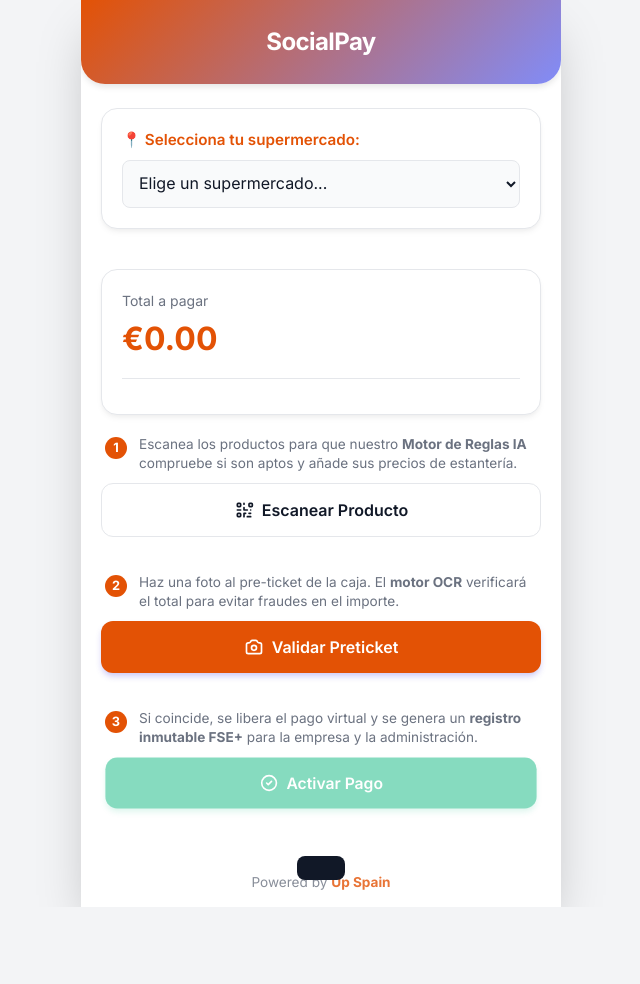
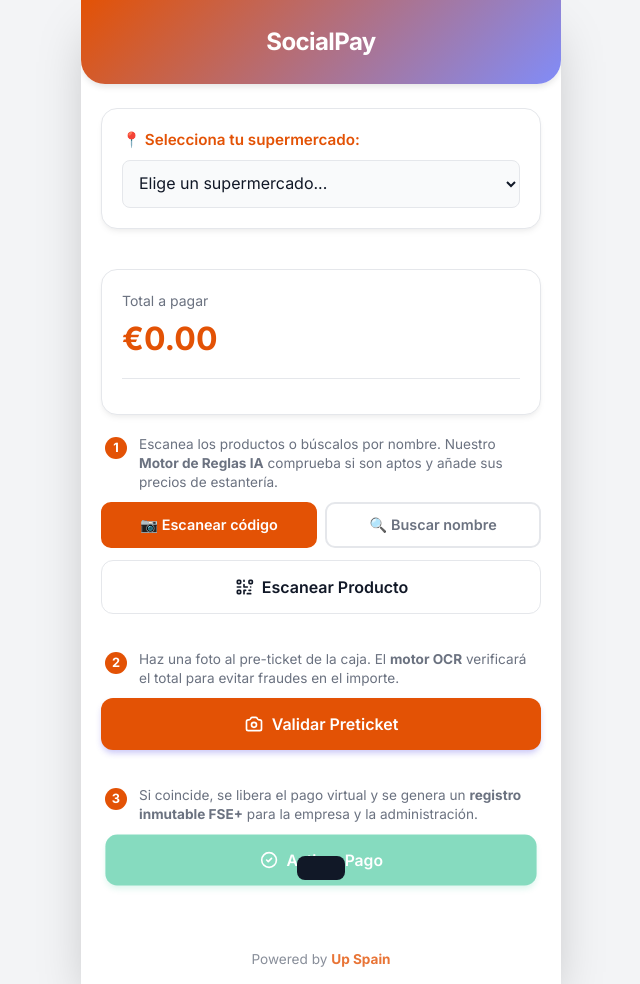
Before and after one commit to Josepe79/socialpay, a FastAPI app: page / in a window 1280 px wide. Shown: the whole page, without its empty margins (319-959 px from the left). Before the commit the page ends 907 px from the top, so only its background shows below. Run offline with FastAPI, Linux system fonts and the light colour scheme.

Commit message:
UX: Move search to Step 1 tab UI, fix Spanish OFF API, close camera on tab switch

```diff
--- a/templates/index.html
+++ b/templates/index.html
@@ -361,12 +361,51 @@
             <div class="step-block">
                 <div class="step-header">
                     <div class="step-number">1</div>
-                    <div class="step-text">Escanea los productos para que nuestro <strong>Motor de Reglas IA</strong> compruebe si son aptos y añade sus precios de estantería.</div>
+                    <div class="step-text">Escanea los productos o búscalos por nombre. Nuestro <strong>Motor de Reglas IA</strong> comprueba si son aptos y añade sus precios de estantería.</div>
                 </div>
-                <button class="btn btn-secondary" onclick="openScanner()">
-                    <svg width="20" height="20" fill="none" stroke="currentColor" viewBox="0 0 24 24"><path stroke-linecap="round" stroke-linejoin="round" stroke-width="2" d="M12 4v1m6 11h2m-6 0h-2v4m0-11v3m0 0h.01M12 12h4.01M16 20h4M4 12h4m12 0h.01M5 8h2a1 1 0 001-1V5a1 1 0 00-1-1H5a1 1 0 00-1 1v2a1 1 0 001 1zm14 0h2a1 1 0 001-1V5a1 1 0 00-1-1h-2a1 1 0 00-1 1v2a1 1 0 001 1zM5 20h2a1 1 0 001-1v-2a1 1 0 00-1-1H5a1 1 0 00-1 1v2a1 1 0 001 1z"></path></svg>
-                    Escanear Producto
-                </button>
+
+                <!-- Tabs Escanear / Buscar -->
+                <div style="display: flex; gap: 8px; margin-bottom: 12px;">
+                    <button id="tab-scan" onclick="switchTab('scan')"
+                        style="flex: 1; padding: 10px; border-radius: 10px; border: 2px solid var(--primary); background: var(--primary); color: white; font-size: 0.9rem; font-weight: 600; cursor: pointer; transition: all 0.2s; font-family: inherit;">
+                        📷 Escanear código
+                    </button>
+                    <button id="tab-search" onclick="switchTab('search')"
+                        style="flex: 1; padding: 10px; border-radius: 10px; border: 2px solid var(--border); background: transparent; color: var(--text-muted); font-size: 0.9rem; font-weight: 600; cursor: pointer; transition: all 0.2s; font-family: inherit;">
+                        🔍 Buscar nombre
+                    </button>
+                </div>
+
+                <!-- Panel de búsqueda predictiva (oculto por defecto) -->
+                <div id="search-panel" style="display: none;">
+                    <div style="position: relative; margin-bottom: 10px;">
+                        <input id="product-search-input" type="text" autocomplete="off" placeholder="Ej: Nutella, Leche, Coca-Cola..."
+                            oninput="onSearchInput(this.value)"
+                            style="width: 100%; padding: 12px 16px; background: #F9FAFB; border: 1.5px solid var(--border); border-radius: 12px; color: var(--text-main); font-size: 0.95rem; outline: none; font-family: inherit; transition: border-color 0.2s; box-sizing: border-box;"
+                            onfocus="this.style.borderColor='#10B981'" onblur="this.style.borderColor='var(--border)'">
+                        <div id="search-dropdown" style="display: none; position: absolute; top: calc(100% + 4px); left: 0; right: 0; background: white; border: 1.5px solid #10B981; border-radius: 12px; max-height: 220px; overflow-y: auto; z-index: 1000; box-shadow: 0 8px 24px rgba(0,0,0,0.12);">
+                        </div>
+                    </div>
+                    <div id="search-price-section" style="display: none; flex-direction: column; gap: 8px; padding: 14px; background: #F0FDF4; border-radius: 12px; border: 1px solid #6EE7B7;">
+                        <p id="search-selected-name" style="color: #065F46; font-weight: 600; font-size: 0.9rem; margin: 0;"></p>
+                        <div style="display: flex; gap: 8px; align-items: center;">
+                            <span style="color: var(--text-muted); font-size: 0.9rem; flex-shrink: 0;">€</span>
+                            <input id="search-price-input" type="number" step="0.01" min="0" placeholder="0.00"
+                                style="flex: 1; padding: 11px; background: white; border: 1.5px solid #6EE7B7; border-radius: 10px; color: var(--text-main); font-size: 1.1rem; outline: none; text-align: center; font-family: inherit;"
+                                onfocus="this.style.borderColor='#10B981'" onblur="this.style.borderColor='#6EE7B7'"
+                                onkeydown="if(event.key==='Enter') addSearchProductToCart()">
+                            <button onclick="addSearchProductToCart()" style="background: #10B981; border: none; border-radius: 10px; width: 48px; height: 48px; color: white; font-size: 1.5rem; cursor: pointer; display: flex; align-items: center; justify-content: center; flex-shrink: 0; font-weight: 700;">+</button>
+                        </div>
+                    </div>
+                </div>
+
+                <!-- Botón escanear (visible por defecto) -->
+                <div id="scan-panel">
+                    <button class="btn btn-secondary" onclick="openScanner()">
+                        <svg width="20" height="20" fill="none" stroke="currentColor" viewBox="0 0 24 24"><path stroke-linecap="round" stroke-linejoin="round" stroke-width="2" d="M12 4v1m6 11h2m-6 0h-2v4m0-11v3m0 0h.01M12 12h4.01M16 20h4M4 12h4m12 0h.01M5 8h2a1 1 0 001-1V5a1 1 0 00-1-1H5a1 1 0 00-1 1v2a1 1 0 001 1zm14 0h2a1 1 0 001-1V5a1 1 0 00-1-1h-2a1 1 0 00-1 1v2a1 1 0 001 1zM5 20h2a1 1 0 001-1v-2a1 1 0 00-1-1H5a1 1 0 00-1 1v2a1 1 0 001 1z"></path></svg>
+                        Escanear Producto
+                    </button>
+                </div>
             </div>
 
             <div class="step-block">
@@ -408,40 +447,15 @@
                     <div style="position: absolute; top: 10px; left: 10px; right: 10px; text-align: center; color: white; background: rgba(0,0,0,0.6); padding: 8px; font-size: 0.85rem; border-radius: 8px;">
                         Apunta al código de barras<br><span style="color: var(--primary);">El escaneo es automático</span>
                     </div>
-                    <!-- Torch toggle button: pointer-events re-enabled just for this element -->
+                    <!-- Torch toggle button -->
                     <button id="torch-btn" onclick="toggleTorch()" style="pointer-events: all; position: absolute; bottom: 10px; right: 10px; background: rgba(0,0,0,0.6); border: 1px solid rgba(255,255,255,0.3); border-radius: 50%; width: 44px; height: 44px; display: flex; align-items: center; justify-content: center; font-size: 1.4rem; cursor: pointer;">🔦</button>
                 </div>
             </div>
-            <!-- Buscador predictivo -->
-            <div id="product-search-section" style="width: 100%; max-width: 400px; margin-bottom: 12px;">
-                <p style="color: rgba(255,255,255,0.4); font-size: 0.7rem; text-align: center; letter-spacing: 1.5px; text-transform: uppercase; margin-bottom: 10px;">― O BUSCA POR NOMBRE ―</p>
-                <div style="position: relative;">
-                    <input id="product-search-input" type="text" autocomplete="off" placeholder="Ej: Nutella, Leche, Coca-Cola..."
-                        oninput="onSearchInput(this.value)"
-                        style="width: 100%; padding: 12px 16px; background: rgba(255,255,255,0.08); border: 1.5px solid rgba(255,255,255,0.15); border-radius: 12px; color: white; font-size: 0.95rem; outline: none; font-family: inherit; transition: border-color 0.2s;"
-                        onfocus="this.style.borderColor='#10B981'" onblur="this.style.borderColor='rgba(255,255,255,0.15)'">
-                    <div id="search-dropdown" style="display: none; position: absolute; top: calc(100% + 4px); left: 0; right: 0; background: #1c1c1e; border: 1.5px solid #10B981; border-radius: 12px; max-height: 210px; overflow-y: auto; z-index: 1000;">
-                    </div>
-                </div>
-                <div id="search-price-section" style="display: none; flex-direction: column; margin-top: 12px; gap: 8px;">
-                    <p id="search-selected-name" style="color: #10B981; font-weight: 600; font-size: 0.9rem; margin: 0; overflow: hidden; text-overflow: ellipsis; white-space: nowrap;"></p>
-                    <div style="display: flex; gap: 8px; align-items: center;">
-                        <span style="color: rgba(255,255,255,0.5); font-size: 0.9rem; flex-shrink: 0;">€</span>
-                        <input id="search-price-input" type="number" step="0.01" min="0" placeholder="0.00"
-                            style="flex: 1; padding: 11px; background: rgba(255,255,255,0.08); border: 1.5px solid rgba(255,255,255,0.15); border-radius: 10px; color: white; font-size: 1.1rem; outline: none; text-align: center; font-family: inherit;"
-                            onfocus="this.style.borderColor='#10B981'" onblur="this.style.borderColor='rgba(255,255,255,0.15)'"
-                            onkeydown="if(event.key==='Enter') addSearchProductToCart()">
-                        <button onclick="addSearchProductToCart()" style="background: #10B981; border: none; border-radius: 10px; width: 48px; height: 48px; color: white; font-size: 1.5rem; cursor: pointer; display: flex; align-items: center; justify-content: center; flex-shrink: 0; font-weight: 700;">+</button>
-                    </div>
-                </div>
-            </div>
-
             <div class="scanner-actions">
                 <p style="color: rgba(255,255,255,0.6); font-size: 0.78rem; text-align: center; margin: 0 0 8px 0;">💡 En envases brillantes, inclina el móvil unos 15° para evitar reflejos.</p>
                 <button class="btn btn-secondary" onclick="closeScanner()">Cerrar cámara</button>
             </div>
             <!-- MAGIC BUTTON (Wizard of Oz) -->
-            <!-- Tocar la esquina inferior derecha simula un escaneo exitoso instantáneo -->
             <div onclick="triggerMagicScan()" style="position: absolute; bottom: 0; right: 0; width: 60px; height: 60px; z-index: 9999;"></div>
         </div>
 
@@ -630,6 +644,32 @@
         let searchTimeout = null;
         let selectedSearchProduct = null;
 
+        function switchTab(tab) {
+            const scanPanel = document.getElementById('scan-panel');
+            const searchPanel = document.getElementById('search-panel');
+            const tabScan = document.getElementById('tab-scan');
+            const tabSearch = document.getElementById('tab-search');
+            const activeStyle = 'flex: 1; padding: 10px; border-radius: 10px; border: 2px solid var(--primary); background: var(--primary); color: white; font-size: 0.9rem; font-weight: 600; cursor: pointer; transition: all 0.2s; font-family: inherit;';
+            const inactiveStyle = 'flex: 1; padding: 10px; border-radius: 10px; border: 2px solid var(--border); background: transparent; color: var(--text-muted); font-size: 0.9rem; font-weight: 600; cursor: pointer; transition: all 0.2s; font-family: inherit;';
+
+            if (tab === 'scan') {
+                scanPanel.style.display = 'block';
+                searchPanel.style.display = 'none';
+                tabScan.style.cssText = activeStyle;
+                tabSearch.style.cssText = inactiveStyle;
+                // Close scanner camera if open
+                closeScanner();
+            } else {
+                scanPanel.style.display = 'none';
+                searchPanel.style.display = 'block';
+                tabScan.style.cssText = inactiveStyle;
+                tabSearch.style.cssText = activeStyle.replace('var(--primary)', '#10B981').replace('var(--primary)', '#10B981');
+                tabSearch.style.borderColor = '#10B981';
+                tabSearch.style.background = '#10B981';
+                setTimeout(() => document.getElementById('product-search-input').focus(), 100);
+            }
+        }
+
         function getCategoryIcon(tags) {
             if (!tags) return '🛒';
             const t = tags.join(' ');
@@ -663,7 +703,8 @@
 
             searchTimeout = setTimeout(async () => {
                 try {
-                    const url = `https://world.openfoodfacts.org/cgi/search.pl?search_terms=${encodeURIComponent(value)}&search_simple=1&action=process&json=1&page_size=7&fields=product_name,categories_tags`;
+                    // Usamos el endpoint español de OFF + filtros de idioma
+                    const url = `https://es.openfoodfacts.org/cgi/search.pl?search_terms=${encodeURIComponent(value)}&search_simple=1&action=process&json=1&page_size=7&fields=product_name,categories_tags&lc=es&cc=es`;
                     const res = await fetch(url);
                     const data = await res.json();
                     const products = (data.products || []).filter(p => p.product_name && p.product_name.trim() !== '');
@@ -743,7 +784,6 @@
             document.getElementById('search-price-input').value = '';
             document.getElementById('search-price-section').style.display = 'none';
             selectedSearchProduct = null;
-            closeScanner();
         }
         // ── End Predictive Search ──────────────────────────────────────────
 
```
